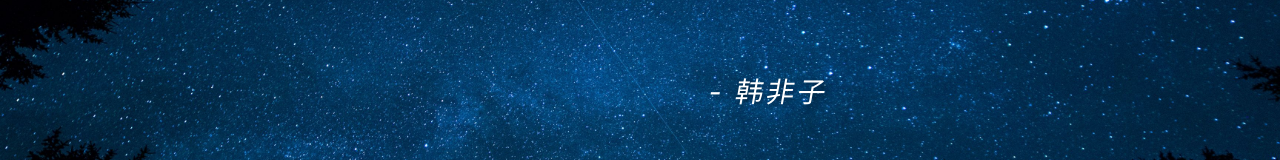
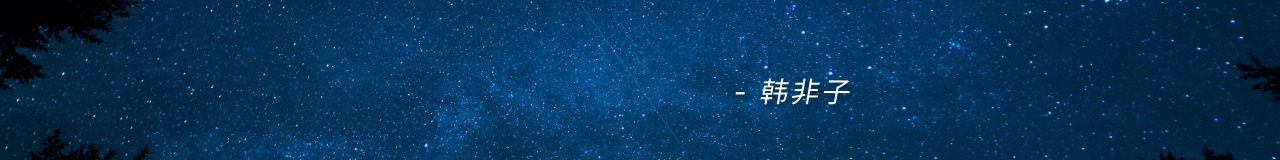
Before and after one commit to szj2ys/quotes, a React (Create React App) app: page / in a window 1280 px wide. Shown: the part 398-558 px from the top of the page. Built offline with nearby package versions, Linux system fonts and the light colour scheme.

Commit message:
2024-05-22 12:59:36

```diff
--- a/src/App.css
+++ b/src/App.css
@@ -82,7 +82,7 @@ p {
     text-shadow: 3px 3px 6px rgba(0, 0, 0, 0.5);
     text-align: justify-all;
     padding-left: 18%;
-    max-width: 99%;
+    max-width: 100%;
     animation: fadeIn 0.6s ease-in-out;
 }
 
--- a/src/App.js
+++ b/src/App.js
@@ -178,7 +178,7 @@ function App() {
                 <p key={quote.author}
                 {...swipeHandlers}
                 >
-                    &ensp;&ensp;&ensp;&ensp;&ensp;&ensp;
+                    &ensp;&ensp;&ensp;&ensp;&ensp;&ensp;&ensp;&ensp;&ensp;
                     - {quote.author}
                     &ensp;&ensp;&ensp;&ensp;&ensp;
                 </p>
```
